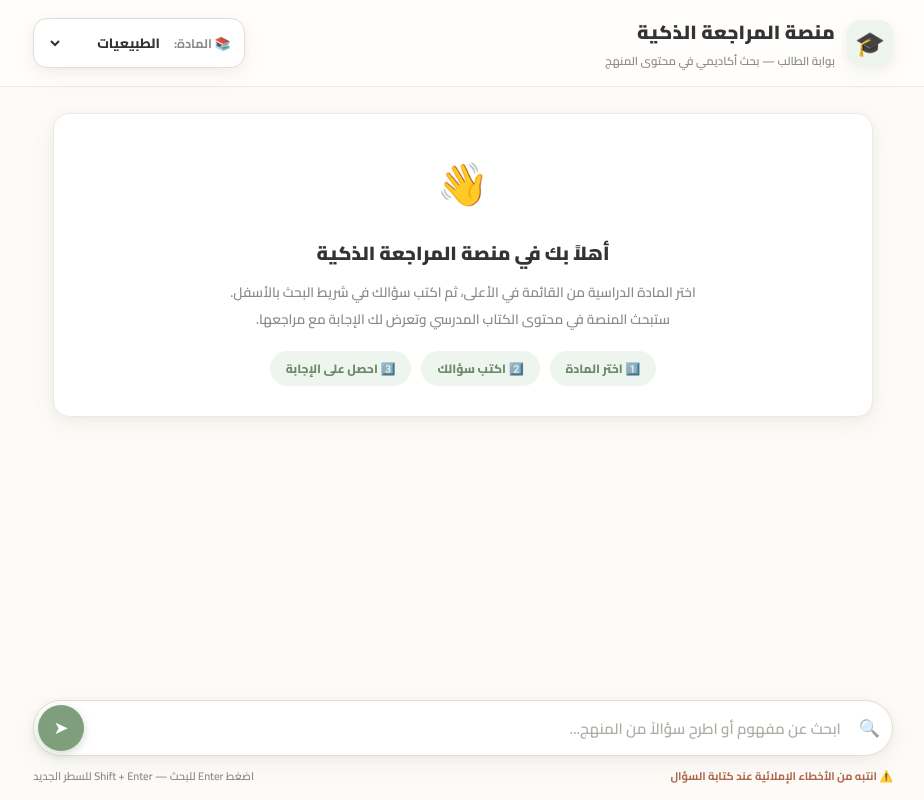
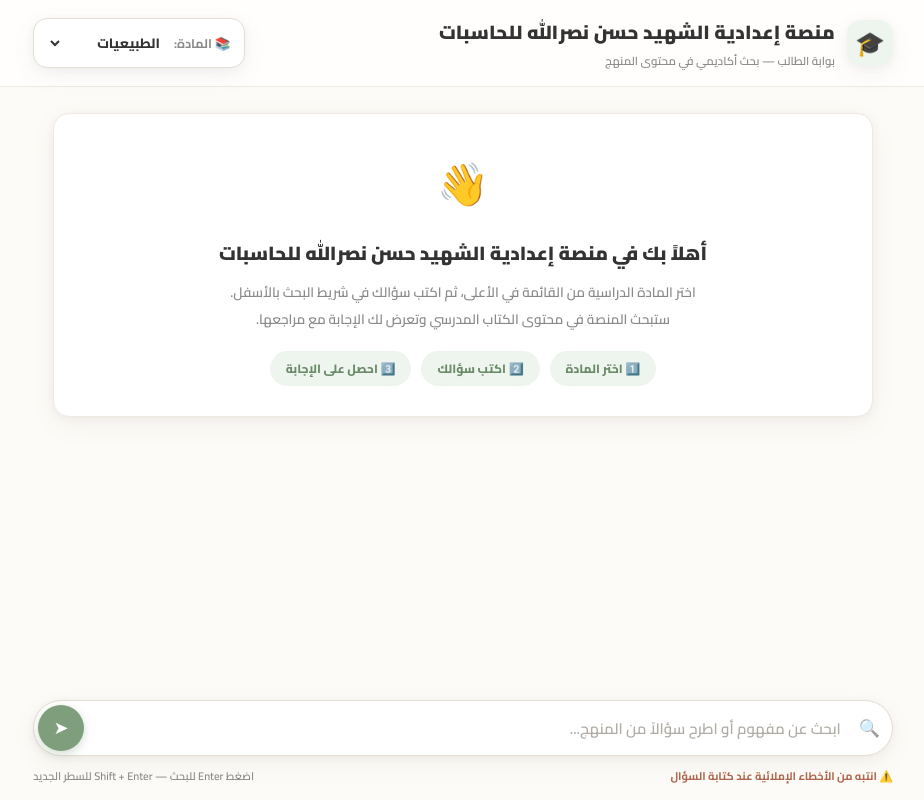
Before and after one commit to oi0xd/school-ai-platform, a plain HTML site: page index.html in a window 1280 px wide. Shown: the whole page, without its empty margins (177-1101 px from the left). Drawn offline with Linux system fonts and the light colour scheme.

Commit message:
Update platform name to school name

```diff
--- a/index.html
+++ b/index.html
@@ -3,7 +3,7 @@
 <head>
 <meta charset="UTF-8">
 <meta name="viewport" content="width=device-width, initial-scale=1.0">
-<title>منصة المراجعة الذكية 🎓</title>
+<title>منصة إعدادية الشهيد حسن نصرالله للحاسبات</title>
 <link rel="preconnect" href="https://fonts.googleapis.com">
 <link rel="preconnect" href="https://fonts.gstatic.com" crossorigin>
 <link href="https://fonts.googleapis.com/css2?family=Cairo:wght@400;600;700;800;900&display=swap" rel="stylesheet">
@@ -233,7 +233,7 @@
     <div class="brand">
       <div class="logo">🎓</div>
       <div>
-        <h1>منصة المراجعة الذكية</h1>
+        <h1>منصة إعدادية الشهيد حسن نصرالله للحاسبات</h1>
         <p>بوابة الطالب — بحث أكاديمي في محتوى المنهج</p>
       </div>
     </div>
@@ -255,7 +255,7 @@
 
     <div class="welcome-card">
       <div class="w-icon">👋</div>
-      <h2>أهلاً بك في منصة المراجعة الذكية</h2>
+      <h2>أهلاً بك في منصة إعدادية الشهيد حسن نصرالله للحاسبات</h2>
       <p>
         اختر المادة الدراسية من القائمة في الأعلى، ثم اكتب سؤالك في شريط البحث بالأسفل.<br>
         ستبحث المنصة في محتوى الكتاب المدرسي وتعرض لك الإجابة مع مراجعها.
```
